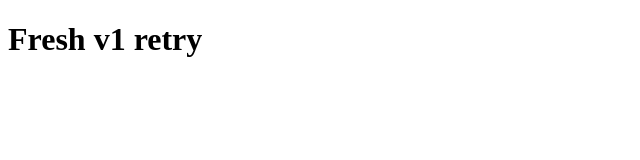
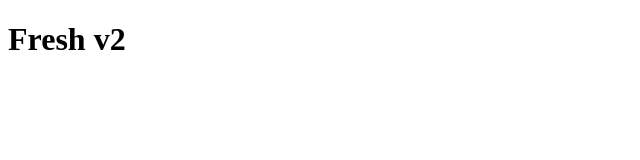
Before and after one commit to akshbhu/nextjs-example, a Next.js app: page / in a window 1280 px wide. Shown: the top 160 px of the page, without its empty margins (0-640 px from the left). Built offline with nearby package versions, Linux system fonts and the light colour scheme.

Commit message:
fresh v2

```diff
--- a/app/page.js
+++ b/app/page.js
@@ -1,3 +1,3 @@
 export default function Home() {
-  return <div><h1>Fresh v1 retry</h1></div>;
+  return <div><h1>Fresh v2</h1></div>;
 }
```
